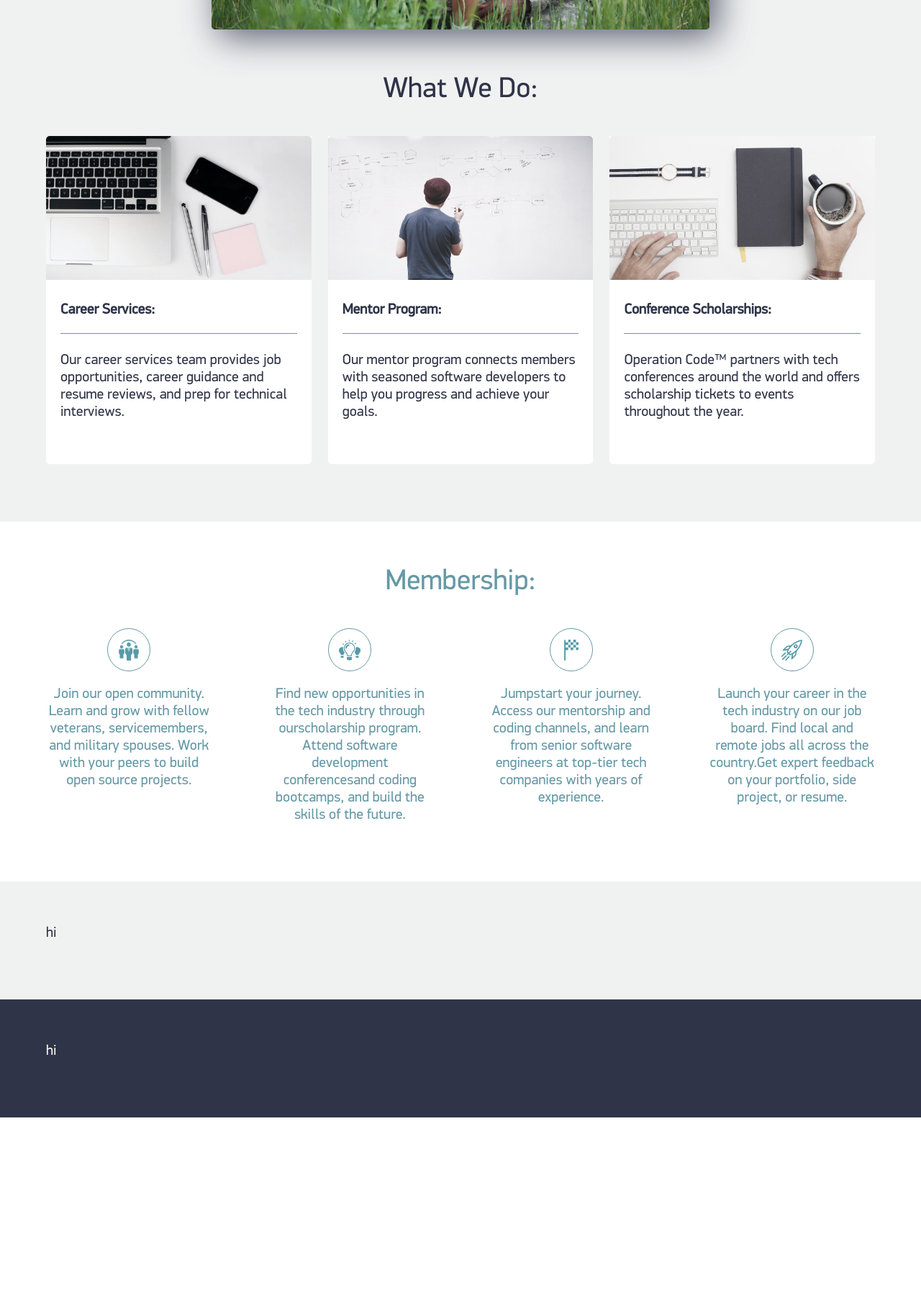
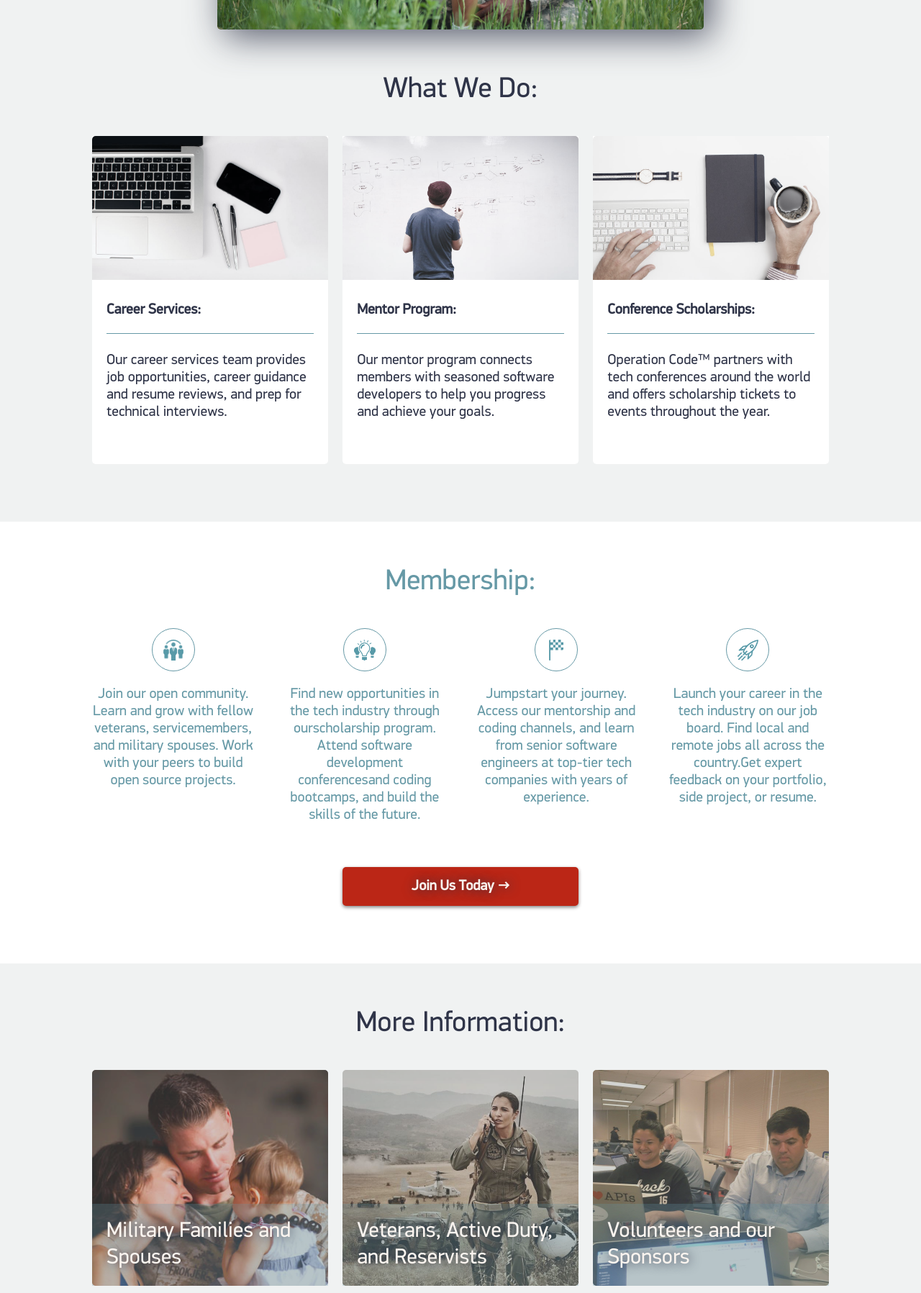
Before and after one commit to mattmacneil/opcode_style, a PHP site: page / in a window 1280 px wide. Shown: the part 683-2480 px from the top of the page at 72% size. Before the commit the page ends 2236 px from the top, so only its background shows below. Run offline with PHP 8.4, Linux system fonts and the light colour scheme.

Commit message:
Adjusted global margins above 1050px.

```diff
--- a/css/sass/_development.scss
+++ b/css/sass/_development.scss
@@ -5,7 +5,11 @@
 	width: 100%;
 	max-width: 2000px;
 	margin: 0 auto;
-	padding: 0 5%;
+	padding: 0 10%;
+
+	@media screen and (max-width: 1050px){
+		padding: 0 5%;
+	}
 }
 
 .section-pad {
@@ -45,7 +49,7 @@
 	}
 
 		.hero-content {
-			width: 60%;
+			width: 66%;
 			margin: 4em auto 2em auto;
 			text-align: center;
 			color: $white;
@@ -58,8 +62,8 @@
 		}
 
 		.hero-imagebox {
-			width: 60%;
-			margin-left: 20%;
+			width: 66%;
+			margin-left: 17%;
 			height: 15em;
 			position: relative;
 		}
@@ -129,7 +133,6 @@
 	.what-we-do-cell {
 		width: 32%;
 		background-color: #fff;
-		//@include divshadow(lighten($grey, 35%));
 		border-bottom-right-radius: .25em;
 		border-bottom-left-radius: .25em;
 	}
@@ -180,10 +183,11 @@
 	width: 100%;
 	display: flex;
 	justify-content: space-between;
+	margin-bottom: 3em;
 }
 
 	.landing-membership-cell {
-		width: 20%;
+		width: 22%;
 		text-align: center;
 		color: $blue;
 	}
@@ -216,10 +220,67 @@
 				background-image: url('../../images/landing-membership-icon-4.png');
 			}
 
+	.landing-membership-button {
+		width: 32%;
+		background-color: $red;
+		margin: 0 auto;
+		text-align: center;
+		padding: .75em 0;
+		border-radius: .25em;
+		@include divshadow;
+		color: $white;
+		font-weight: bold;
+		@include texthaze($black);
+		cursor: pointer;
+	}
+
 .landing-more-info {
 	width: 100%;
-	background-color: orange;
+	display: flex;
+	justify-content: space-between;
 }
+
+	.landing-more-info-cell {
+		width: 32%;
+		height: 15em;
+		background-size: cover;
+		background-position: center center;
+		border-radius: .25em;
+	}
+		.landing-more-info-cell-1 {
+			background-image: url('../../images/landing-more-info-cell-1.jpg');
+		}
+
+		.landing-more-info-cell-2 {
+			background-image: url('../../images/landing-more-info-cell-2.jpg');
+		}
+
+		.landing-more-info-cell-3 {
+			background-image: url('../../images/landing-more-info-cell-3.jpg');
+		}
+
+		.landing-more-info-cell-overlay {
+			width: 100%;
+			height: 100%;
+			position: relative;
+			background-color: rgba($grey, .35);
+			border-radius: .25em;
+		}
+
+			.landing-more-info-title {
+				position: absolute;
+				left: 0;
+				bottom: 0;
+				background-color: rgba($blue, .25);
+				color: $white;
+				@include texthaze($black);
+				//width: 100%;
+				padding: 1em;
+
+				span {
+					font-size: 1.5em;
+				}
+			}
 
 footer {
 	background-color: $black;
--- a/index.php
+++ b/index.php
@@ -158,6 +158,12 @@
 
 			</div><!-- landing membership -->
 
+			<div class="landing-membership-button">
+
+				Join Us Today &rarr;
+
+			</div><!-- landing membership button -->
+
 		</div><!-- content container -->
 
 	</section><!-- landing membership -->
@@ -166,7 +172,53 @@
 
 		<div class="content-container">
 
-			hi
+			<span class="headliner">More Information:</span>
+
+			<div class="landing-more-info">
+
+				<div class="landing-more-info-cell landing-more-info-cell-1">
+
+					<div class="landing-more-info-cell-overlay">
+
+						<div class="landing-more-info-title">
+
+							<span>Military Families and Spouses</span>
+
+						</div><!-- landing more info title -->
+
+					</div><!-- landing more info cell overlay -->
+
+				</div><!-- landing more info cell -->
+
+				<div class="landing-more-info-cell landing-more-info-cell-2">
+
+					<div class="landing-more-info-cell-overlay">
+
+						<div class="landing-more-info-title">
+
+							<span>Veterans, Active Duty, and Reservists</span>
+
+						</div><!-- landing more info title -->
+
+					</div><!-- landing more info cell overlay -->
+
+				</div><!-- landing more info cell -->
+
+				<div class="landing-more-info-cell landing-more-info-cell-3">
+
+					<div class="landing-more-info-cell-overlay">
+
+						<div class="landing-more-info-title">
+
+							<span>Volunteers and our Sponsors</span>
+
+						</div><!-- landing more info title -->
+
+					</div><!-- landing more info cell overlay -->
+
+				</div><!-- landing more info cell -->
+
+			</div><!-- landing more info -->
 
 		</div><!-- content container -->
 
```
Also changed, not shown: css/styles/style.css, images/landing-more-info-cell-1.jpg (added), images/landing-more-info-cell-2.jpg (added), images/landing-more-info-cell-3.jpg (added).
